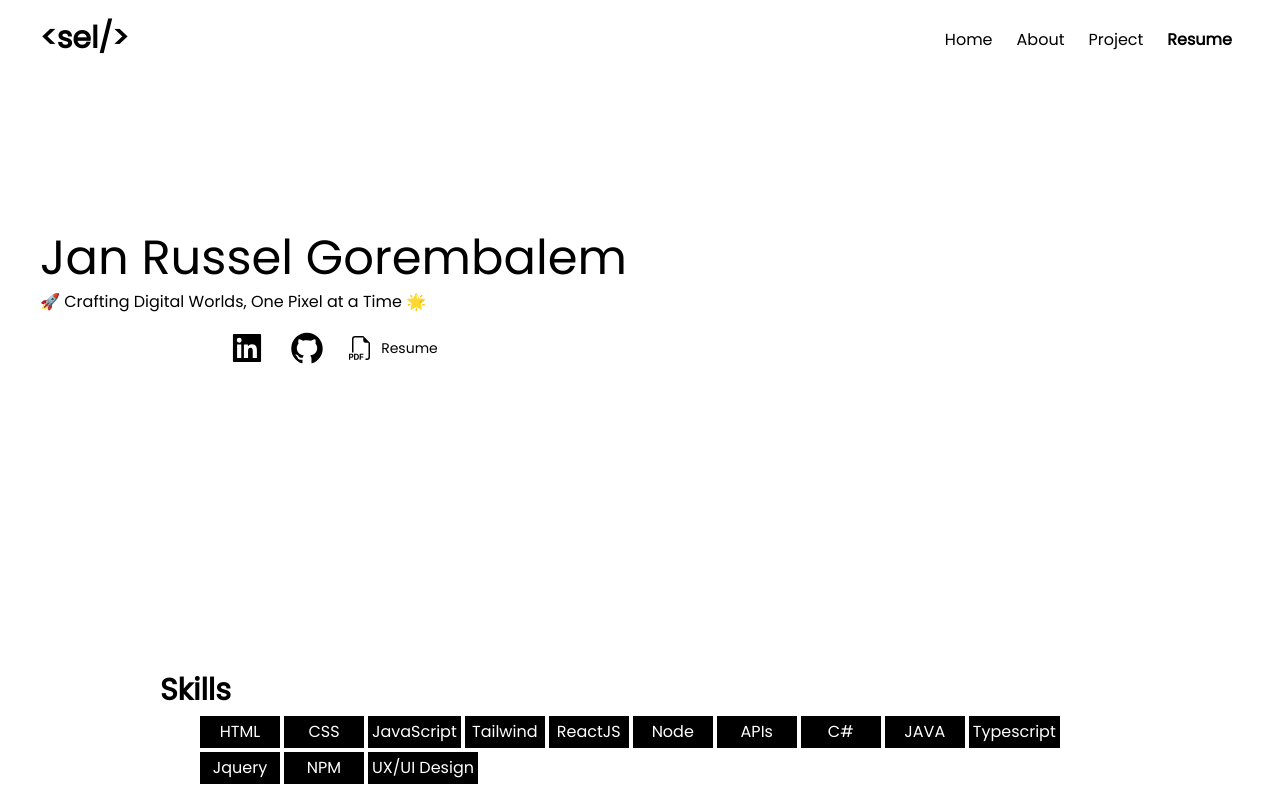
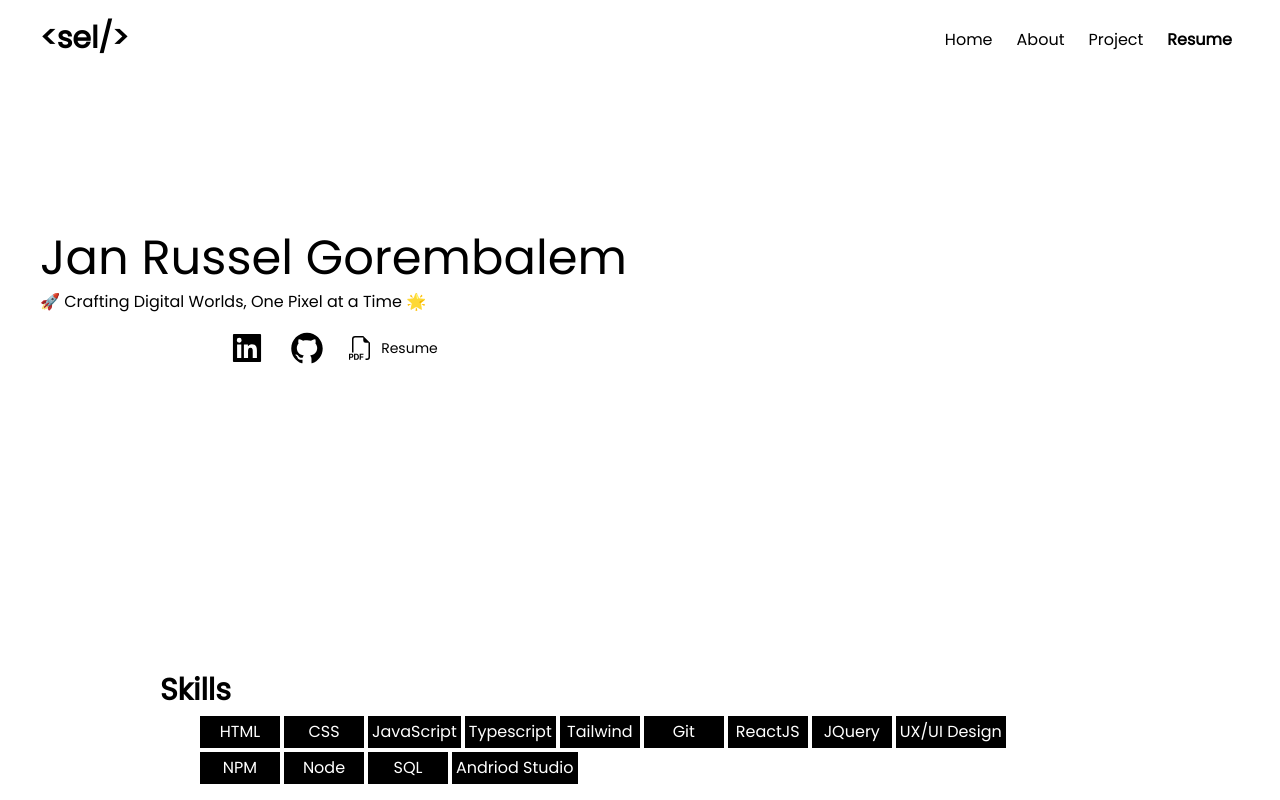
Before and after one commit to selelel/Portfolio, a React (Create React App) app: page / in a window 1280 px wide. Shown: the top 800 px of the page. Built offline with nearby package versions, Linux system fonts and the light colour scheme.

Commit message:
refactor: skills

```diff
--- a/src/Components/Main/About.tsx
+++ b/src/Components/Main/About.tsx
@@ -25,6 +25,23 @@ const About = () => {
 };
 
 const Skill = () => {
+  const Icons = [
+    "HTML",
+    "CSS",
+    "JavaScript",
+    "Typescript",
+    "Tailwind",
+    "Git",
+    "ReactJS",
+    "JQuery",
+    "UX/UI Design",
+    "NPM",
+    "Node",
+    "SQL",
+    "Andriod Studio",
+  ].map((Element) => {
+    return <TagIcon>{Element}</TagIcon>;
+  });
   return (
     <>
       <div className="gap-1 mx-auto w-9/12">
@@ -32,20 +49,8 @@ const Skill = () => {
           <p className="w-fit font-semibold text-3xl">Skills</p>
         </div>
 
-        <div className="flex flex-wrap w-11/12 gap-1 align-middle mx-auto justify-stretch  ">
-          <TagIcon>HTML</TagIcon>
-          <TagIcon>CSS</TagIcon>
-          <TagIcon>JavaScript</TagIcon>
-          <TagIcon>Tailwind</TagIcon>
-          <TagIcon>ReactJS</TagIcon>
-          <TagIcon>Node</TagIcon>
-          <TagIcon>APIs</TagIcon>
-          <TagIcon>C#</TagIcon>
-          <TagIcon>JAVA</TagIcon>
-          <TagIcon>Typescript</TagIcon>
-          <TagIcon>Jquery</TagIcon>
-          <TagIcon>NPM</TagIcon>
-          <TagIcon>UX/UI Design</TagIcon>
+        <div className="flex flex-wrap w-11/12 gap-1 align-middle mx-auto justify-stretch ">
+          {Icons}
         </div>
       </div>
     </>
--- a/src/Reuseable UI/tagIcon.tsx
+++ b/src/Reuseable UI/tagIcon.tsx
@@ -8,15 +8,11 @@ type tagType = {
 
 function TagIcon({ children, ...rest }: tagType) {
   const className = classNames(
-    "min-w-[5rem] h-[2rem] p-1 text-center font-medium bg-black text-white cursor-pointer",
+    "min-w-[5rem] h-[2rem] p-1 text-center font-medium bg-black text-white cursor-pointer duration-300 ease hover:bg-transparent hover:text-black hover:font-bold",
     rest?.className
   );
 
-  return (
-    <>
-      <div className={className}>{children}</div>
-    </>
-  );
+  return <div className={className}>{children}</div>;
 }
 
 export default TagIcon;
--- a/src/index.css
+++ b/src/index.css
@@ -25,9 +25,7 @@
   .media-show {
     visibility: visible;
   }
-  .text_ {
-    font-size: 2.5rem;
-  }
+
   .animation-slide {
     animation-name: slide;
     animation-duration: 1s;
@@ -43,9 +41,6 @@
 @media only screen and (min-width: 601px) {
   .media-show {
     visibility: hidden;
-  }
-  .md-lg {
-    /* @apply blur-none; */
   }
 }
 
@@ -76,6 +71,33 @@
   }
 }
 
+.bg_slider {
+  --initialTextColor: #000000;
+  --slideTextColor: #ffffff;
+
+  --initialBgColor: #fff;
+  --slideBgColor: #000000;
+
+  color: var(--initialTextColor);
+
+  background-image: linear-gradient(
+    90deg,
+    var(--initialBgColor) 50%,
+    var(--slideBgColor) 50%,
+    var(--slideBgColor) 100%
+  );
+  background-size: 200%;
+  transition: background-position 0.3s cubic-bezier(0.47, 0.1, 1, 0.63),
+    color 0.2s linear;
+  transition-delay: 0s, 0.15s;
+}
+
+.bg_slider:hover {
+  color: var(--slideTextColor);
+  cursor: pointer;
+  background-position: -100%;
+}
+
 body {
   font-family: "Poppins", sans-serif;
 }
```
